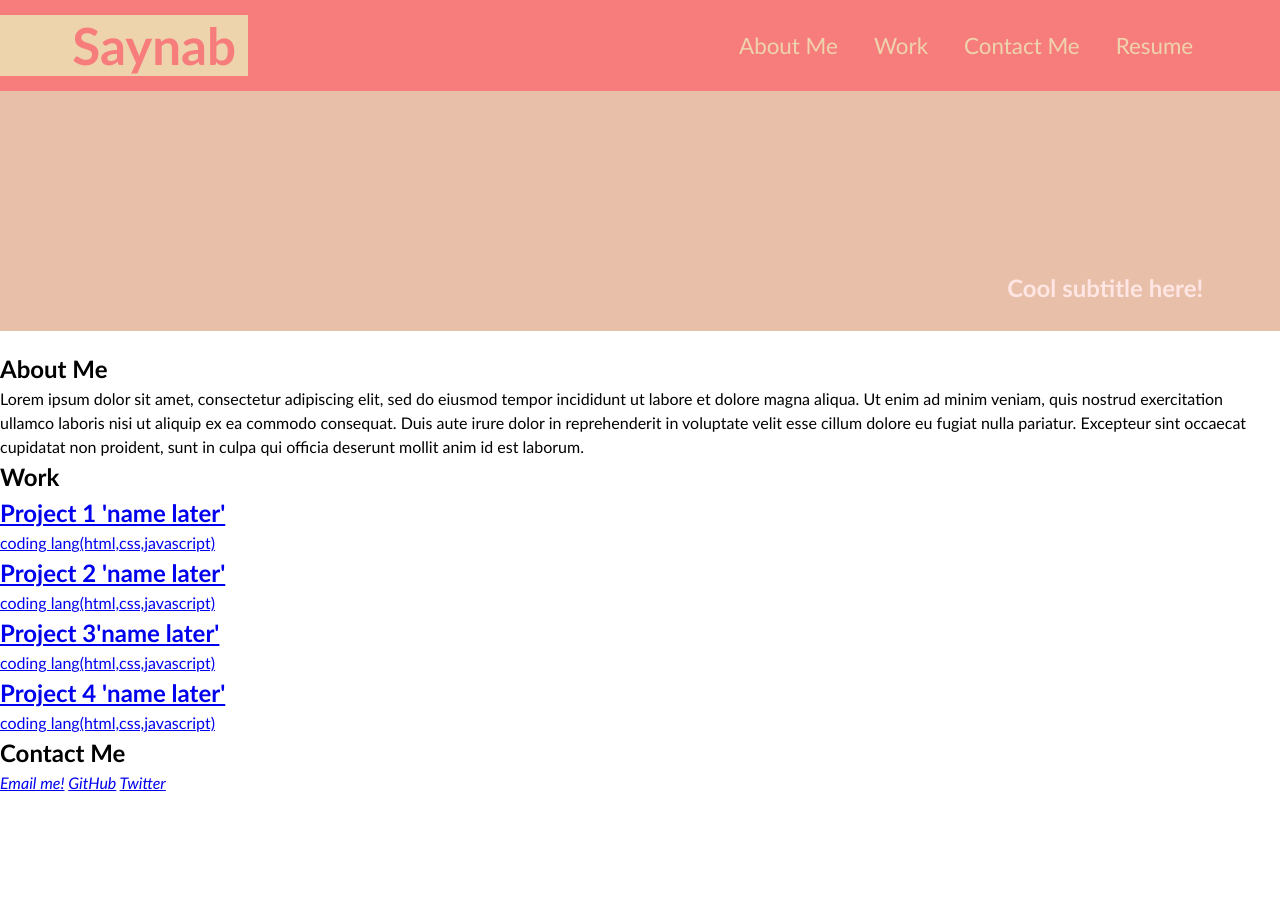
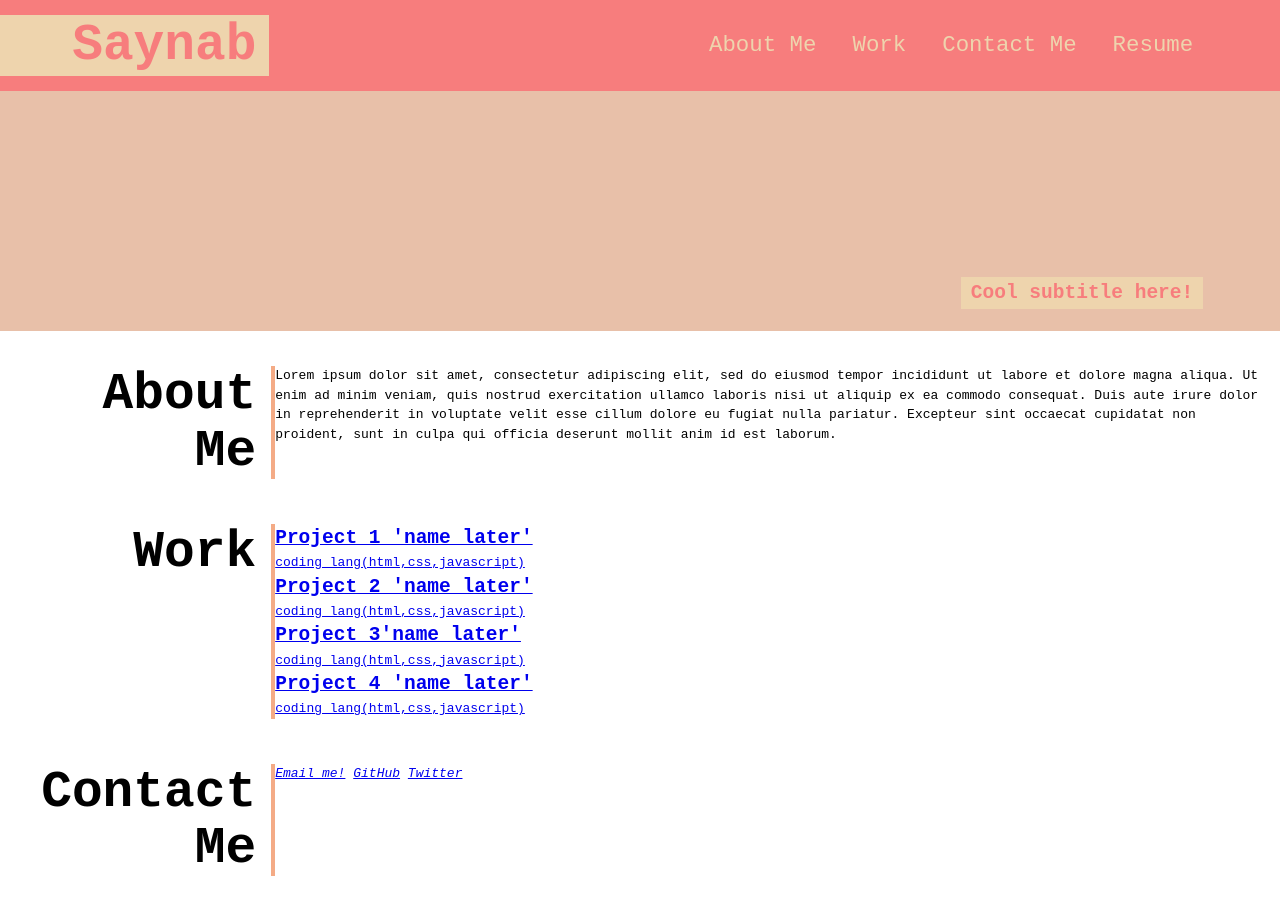
Before and after one commit to saycatnab/Building-Portfolio-Page, a plain HTML site: page starter/index.html in a window 1280 px wide. Before the commit the page ends 840 px from the top, so only its background shows below. Drawn offline with Linux system fonts and the light colour scheme.

Commit message:
lined subheadings to left and spaced evenly

```diff
--- a/starter/css/style.css
+++ b/starter/css/style.css
@@ -17,7 +17,7 @@
 body {
   margin: 0;
   padding: 0;
-  font-family: 'Trebuchet MS', 'Lucida Sans Unicode', 'Lucida Grande', 'Lucida Sans', Arial, sans-serif;
+  font-family:monospace;
   line-height: 1.5;
 }
 
@@ -70,7 +70,7 @@ nav a {
   font-size: 1.4rem;
 
 }
-
+/* 20:33 delete later no commits */
 nav a:hover {
   background-size: 100% 100%;
   color: var(--primary);
@@ -100,4 +100,50 @@ main {
   text-align: right;
 }
 
-/* 20:33 delete later no commits */
+.hero-banner div {
+  flex: 0 0 90%;
+}
+
+.hero-banner h2 {
+  background-color: var(--secondary);
+  color: var(--tertiary);
+  margin: 0;
+  font-size: 2.3 rem;
+  padding: 5px 10px;
+  line-height: 1.2;
+  display: inline;
+
+}
+
+.pagewrapper {
+  max-width: 88%;
+  margin-left: auto;
+  margin-right: auto;
+}
+
+.page-section {
+  margin: 25px 0;
+  padding: 10px 0;
+  display: flex;
+  flex-direction: row;
+  flex-wrap: wrap;
+  align-items: stretch;
+  justify-content: center;
+}
+
+.page-section > h2 {
+  flex: 0 0 20%;
+  text-align: right;
+  padding-right: 15px;
+  border-right: 4px solid var(--primary);
+  font-size: 4vw;
+  line-height: 1.1;
+}
+
+.page-section > div {
+  flex: 0 0 77%;
+}
+
+.page-section p{
+  margin-bottom: 20px;
+}
```
